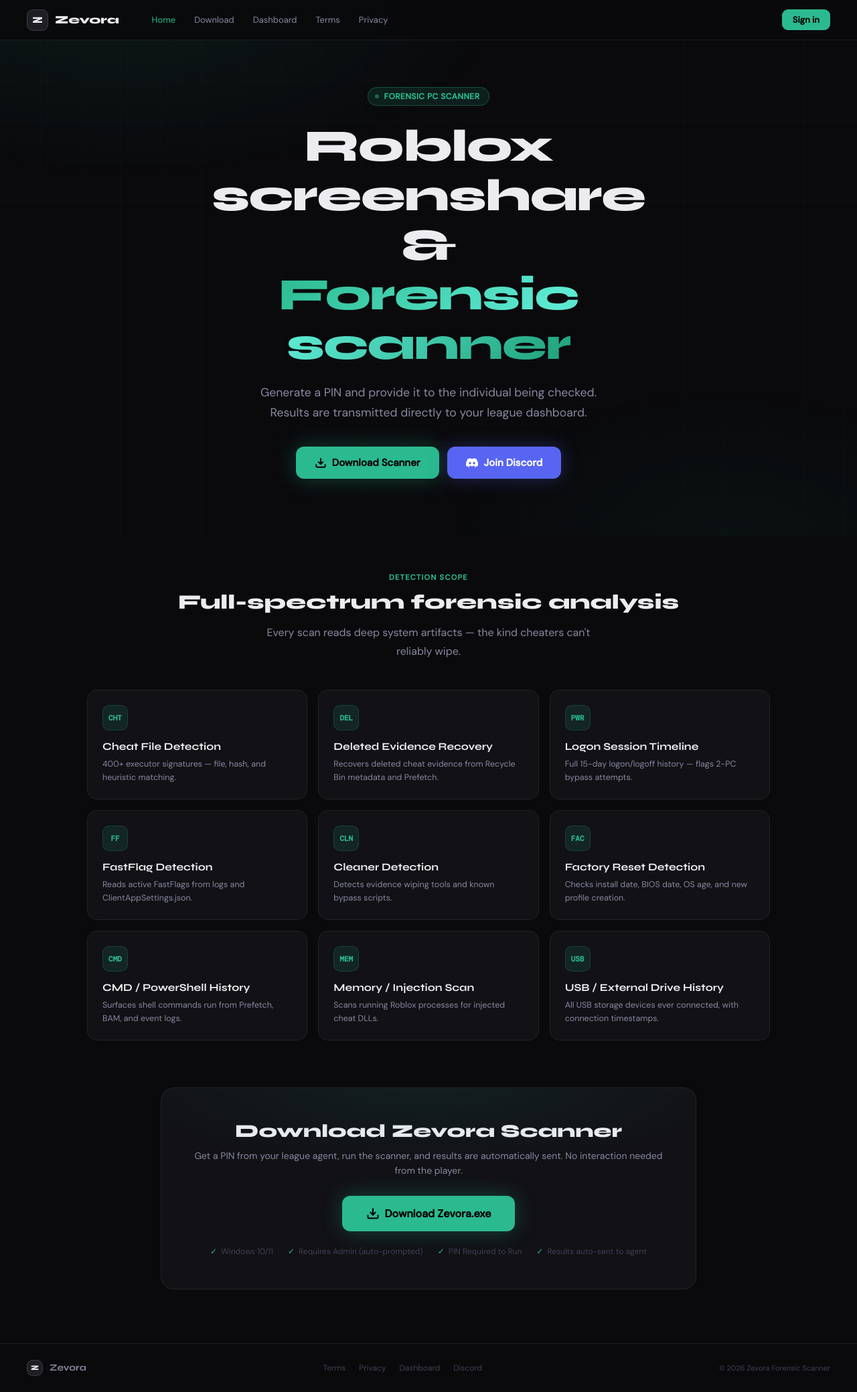
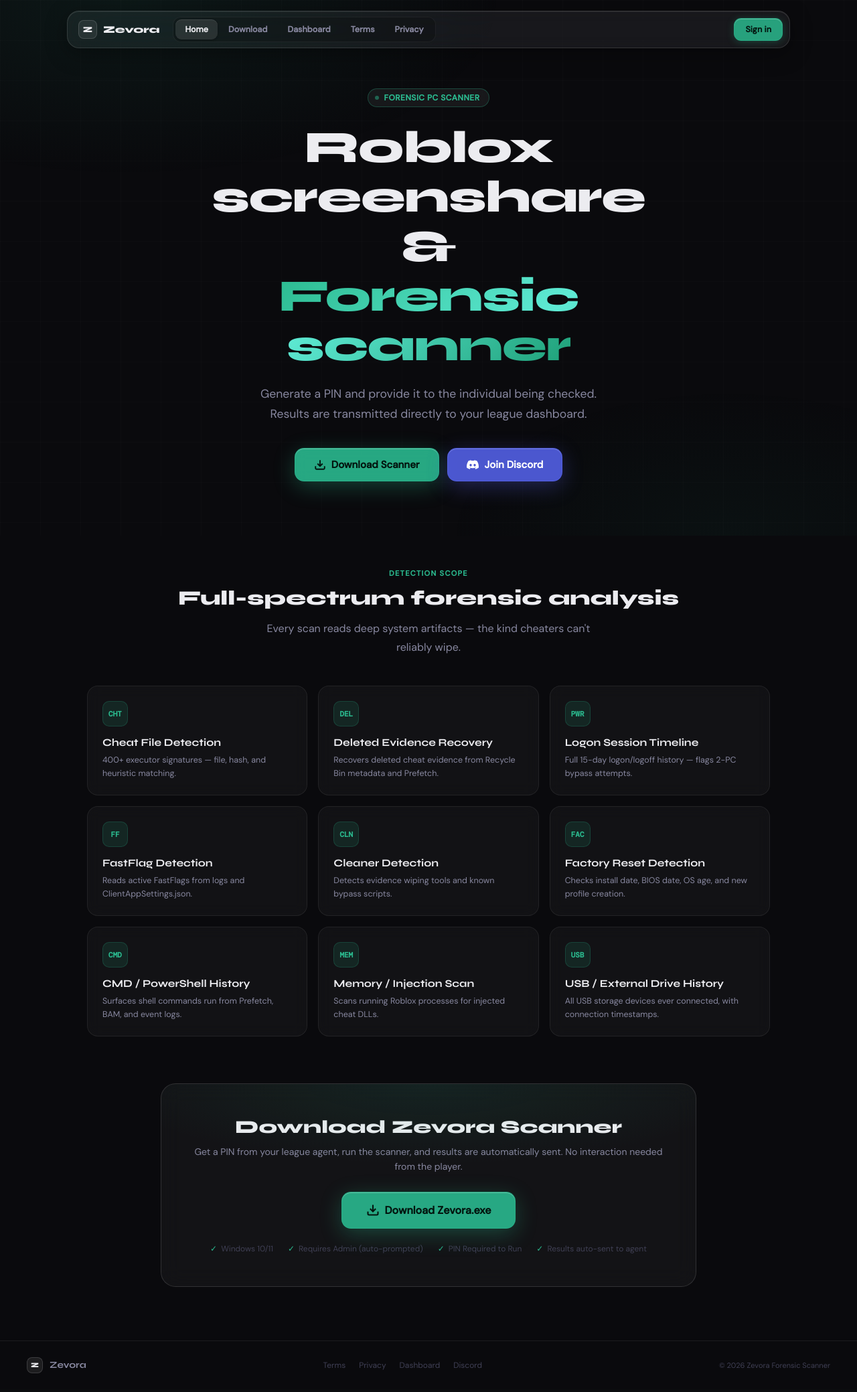
Before and after one commit to n0unt/pccheckersitee, a Flask app: page / in a window 1280 px wide. Shown: the whole page at 67% size. After the commit the page ends 2051 px from the top, so only its background shows below. Run offline with Flask 3, Linux system fonts and the light colour scheme; some libraries are stand-ins or nearby versions.

Commit message:
Revamp navigation and button styles for iOS 17
Updated navigation styles and button designs to reflect iOS 17 aesthetics. Adjusted layout and hover effects for improved user experience.

```diff
--- a/templates/home.html
+++ b/templates/home.html
@@ -29,34 +29,71 @@ body::after{
   background-size:60px 60px;
 }
 
-/* ── Nav — matches the reference screenshot ── */
+/* ── Floating glass nav — iOS 17 style ── */
+.nav-outer{position:sticky;top:0;z-index:100;padding:16px 20px 0;display:flex;justify-content:center;}
 nav{
-  position:sticky;top:0;z-index:100;
-  background:rgba(10,10,13,0.92);backdrop-filter:blur(20px);
-  border-bottom:1px solid var(--border);
-  height:60px;display:flex;align-items:center;padding:0 40px;
+  width:100%;max-width:1080px;
+  background:rgba(255,255,255,0.06);
+  backdrop-filter:blur(28px) saturate(180%);
+  -webkit-backdrop-filter:blur(28px) saturate(180%);
+  border:1px solid rgba(255,255,255,0.12);
+  border-radius:18px;
+  height:56px;display:flex;align-items:center;padding:0 10px 0 16px;
+  box-shadow:
+    0 8px 32px rgba(0,0,0,0.35),
+    inset 0 1px 0 rgba(255,255,255,0.08);
 }
-.brand{display:flex;align-items:center;gap:10px;text-decoration:none;margin-right:36px;}
-.mark{width:32px;height:32px;border-radius:9px;background:var(--s3);border:1px solid var(--border2);display:flex;align-items:center;justify-content:center;font-family:'Syne',sans-serif;font-size:13px;font-weight:800;color:var(--fg);flex-shrink:0;}
-.bname{font-family:'Syne',sans-serif;font-size:17px;font-weight:800;color:var(--fg);letter-spacing:-.01em;}
-.nav-links{display:flex;gap:2px;}
-.nav-links a{color:var(--fg2);text-decoration:none;font-size:13px;padding:6px 13px;border-radius:8px;transition:all .15s;}
-.nav-links a:hover{color:var(--fg);background:rgba(255,255,255,0.04);}
-.nav-links a.active{color:var(--accent);}
+.brand{display:flex;align-items:center;gap:9px;text-decoration:none;margin-right:20px;}
+.mark{width:28px;height:28px;border-radius:8px;background:rgba(255,255,255,0.08);border:1px solid rgba(255,255,255,0.14);display:flex;align-items:center;justify-content:center;font-family:'Syne',sans-serif;font-size:12px;font-weight:800;color:var(--fg);flex-shrink:0;}
+.bname{font-family:'Syne',sans-serif;font-size:15px;font-weight:800;color:var(--fg);letter-spacing:-.01em;}
+
+/* Pill-style nav links — glass segmented control */
+.nav-links{
+  display:flex;gap:2px;background:rgba(0,0,0,0.2);
+  border:1px solid rgba(255,255,255,0.06);border-radius:12px;padding:3px;
+}
+.nav-links a{
+  color:var(--fg2);text-decoration:none;font-size:12.5px;font-weight:600;
+  padding:7px 14px;border-radius:9px;transition:all .18s ease;
+  position:relative;
+}
+.nav-links a:hover{color:var(--fg);}
+.nav-links a.active{
+  color:var(--fg);
+  background:rgba(255,255,255,0.1);
+  box-shadow:0 1px 3px rgba(0,0,0,0.3), inset 0 1px 0 rgba(255,255,255,0.1);
+}
+
 .nav-r{margin-left:auto;display:flex;gap:8px;align-items:center;}
-.btn-ghost{color:var(--fg2);text-decoration:none;font-size:13px;padding:6px 14px;border:1px solid var(--border2);border-radius:9px;transition:all .15s;background:none;cursor:pointer;}
-.btn-ghost:hover{color:var(--fg);border-color:var(--accent);background:var(--accentg2);}
-.btn-accent{background:var(--accent);color:#000;text-decoration:none;font-size:13px;font-weight:700;padding:7px 16px;border-radius:9px;transition:all .15s;border:none;cursor:pointer;}
-.btn-accent:hover{background:var(--accent2);color:#fff;}
-.btn-discord-sm{display:flex;align-items:center;gap:7px;background:var(--discord);color:#fff;text-decoration:none;font-size:13px;font-weight:600;padding:7px 15px;border-radius:9px;transition:all .15s;border:none;cursor:pointer;}
-.btn-discord-sm:hover{background:var(--discord2);}
+.btn-ghost{
+  color:var(--fg2);text-decoration:none;font-size:12.5px;font-weight:600;
+  padding:8px 15px;border-radius:11px;transition:all .18s ease;
+  background:rgba(255,255,255,0.05);border:1px solid rgba(255,255,255,0.1);
+}
+.btn-ghost:hover{color:var(--fg);background:rgba(255,255,255,0.09);border-color:rgba(255,255,255,0.16);}
+.btn-accent{
+  background:rgba(43,186,143,0.85);color:#03150f;text-decoration:none;
+  font-size:12.5px;font-weight:700;padding:8px 16px;border-radius:11px;
+  transition:all .18s ease;border:1px solid rgba(43,186,143,0.4);
+  box-shadow:0 2px 12px rgba(43,186,143,0.25), inset 0 1px 0 rgba(255,255,255,0.25);
+}
+.btn-accent:hover{background:var(--accent);transform:translateY(-1px);}
+.btn-discord-sm{
+  display:flex;align-items:center;gap:6px;
+  background:rgba(88,101,242,0.8);color:#fff;text-decoration:none;
+  font-size:12.5px;font-weight:600;padding:8px 15px;border-radius:11px;
+  transition:all .18s ease;border:1px solid rgba(88,101,242,0.4);
+  box-shadow:0 2px 12px rgba(88,101,242,0.25), inset 0 1px 0 rgba(255,255,255,0.2);
+}
+.btn-discord-sm:hover{background:var(--discord);transform:translateY(-1px);}
 
 /* ── Hero ── */
-.hero{min-height:88vh;display:flex;align-items:center;justify-content:center;text-align:center;padding:70px 20px;position:relative;}
+.hero{min-height:86vh;display:flex;align-items:center;justify-content:center;text-align:center;padding:60px 20px;position:relative;}
 .hero-inner{max-width:800px;position:relative;z-index:1;}
 .hero-badge{
   display:inline-flex;align-items:center;gap:8px;
-  background:var(--accentg);border:1px solid rgba(43,186,143,0.3);
+  background:rgba(255,255,255,0.06);backdrop-filter:blur(12px);
+  border:1px solid rgba(43,186,143,0.3);
   border-radius:20px;padding:5px 14px 5px 10px;
   font-size:12px;font-weight:600;color:var(--accent);
   letter-spacing:.04em;text-transform:uppercase;margin-bottom:24px;
@@ -70,29 +107,32 @@ h1 span{
 }
 .hero-sub{font-size:1.1rem;color:var(--fg2);max-width:560px;margin:0 auto 36px;line-height:1.7;}
 .hero-btns{display:flex;gap:12px;justify-content:center;flex-wrap:wrap;}
+
 .btn-primary{
   display:inline-flex;align-items:center;gap:8px;
-  background:var(--accent);color:#000;text-decoration:none;
-  font-size:15px;font-weight:700;padding:14px 28px;border-radius:12px;
-  border:none;cursor:pointer;transition:all .2s;
-  box-shadow:0 0 32px rgba(43,186,143,0.3);
+  background:rgba(43,186,143,0.9);color:#03150f;text-decoration:none;
+  font-size:15px;font-weight:700;padding:14px 28px;border-radius:14px;
+  border:1px solid rgba(43,186,143,0.5);cursor:pointer;transition:all .2s;
+  box-shadow:0 8px 32px rgba(43,186,143,0.3), inset 0 1px 0 rgba(255,255,255,0.25);
+  backdrop-filter:blur(10px);
 }
-.btn-primary:hover{background:var(--accent2);color:#fff;box-shadow:0 0 40px rgba(43,186,143,0.45);transform:translateY(-1px);}
+.btn-primary:hover{background:var(--accent);box-shadow:0 8px 40px rgba(43,186,143,0.45);transform:translateY(-2px);}
 .btn-secondary{
   display:inline-flex;align-items:center;gap:8px;
-  background:transparent;color:var(--fg);text-decoration:none;
-  font-size:15px;font-weight:600;padding:14px 28px;border-radius:12px;
-  border:1px solid var(--border2);cursor:pointer;transition:all .2s;
+  background:rgba(255,255,255,0.06);backdrop-filter:blur(14px);
+  color:var(--fg);text-decoration:none;
+  font-size:15px;font-weight:600;padding:14px 28px;border-radius:14px;
+  border:1px solid rgba(255,255,255,0.14);cursor:pointer;transition:all .2s;
 }
-.btn-secondary:hover{background:rgba(255,255,255,0.04);border-color:var(--accent);}
+.btn-secondary:hover{background:rgba(255,255,255,0.1);border-color:rgba(255,255,255,0.22);transform:translateY(-2px);}
 .btn-discord-lg{
   display:inline-flex;align-items:center;gap:9px;
-  background:var(--discord);color:#fff;text-decoration:none;
-  font-size:15px;font-weight:700;padding:14px 28px;border-radius:12px;
-  border:none;cursor:pointer;transition:all .2s;
-  box-shadow:0 0 28px rgba(88,101,242,0.3);
+  background:rgba(88,101,242,0.85);backdrop-filter:blur(10px);color:#fff;text-decoration:none;
+  font-size:15px;font-weight:700;padding:14px 28px;border-radius:14px;
+  border:1px solid rgba(88,101,242,0.5);cursor:pointer;transition:all .2s;
+  box-shadow:0 8px 32px rgba(88,101,242,0.3), inset 0 1px 0 rgba(255,255,255,0.2);
 }
-.btn-discord-lg:hover{background:var(--discord2);box-shadow:0 0 36px rgba(88,101,242,0.45);transform:translateY(-1px);}
+.btn-discord-lg:hover{background:var(--discord);box-shadow:0 8px 40px rgba(88,101,242,0.45);transform:translateY(-2px);}
 
 /* ── Detection grid ── */
 .section{padding:70px 40px;max-width:1100px;margin:0 auto;}
@@ -101,19 +141,24 @@ h1 span{
 .section-sub{color:var(--fg2);font-size:1rem;margin:0 auto 44px;max-width:520px;line-height:1.7;text-align:center;}
 .grid{display:grid;grid-template-columns:repeat(auto-fill,minmax(290px,1fr));gap:16px;}
 .card{
-  background:var(--s1);border:1px solid var(--border);border-radius:15px;
+  background:rgba(255,255,255,0.035);backdrop-filter:blur(10px);
+  border:1px solid var(--border);border-radius:16px;
   padding:22px;transition:all .2s;position:relative;overflow:hidden;
 }
-.card::before{content:'';position:absolute;top:0;left:0;right:0;height:2px;background:linear-gradient(90deg,transparent,var(--accent),transparent);opacity:0;transition:.2s;}
-.card:hover{border-color:var(--border2);transform:translateY(-2px);background:var(--s2);}
+.card::before{content:'';position:absolute;top:0;left:0;right:0;height:1px;background:linear-gradient(90deg,transparent,rgba(43,186,143,0.5),transparent);opacity:0;transition:.2s;}
+.card:hover{border-color:var(--border2);transform:translateY(-2px);background:rgba(255,255,255,0.055);}
 .card:hover::before{opacity:1;}
 .card-icon{width:38px;height:38px;border-radius:10px;background:var(--accentg);border:1px solid rgba(43,186,143,0.2);display:flex;align-items:center;justify-content:center;font-family:'DM Mono',monospace;font-size:11px;font-weight:700;color:var(--accent);margin-bottom:14px;}
 .card h3{font-family:'Syne',sans-serif;font-size:0.98rem;font-weight:700;margin-bottom:7px;}
 .card p{font-size:12.5px;color:var(--fg2);line-height:1.6;}
 
 /* ── Download CTA ── */
-.dl-section{background:var(--s1);border:1px solid var(--border);border-radius:20px;padding:48px;margin:0 auto 80px;max-width:800px;text-align:center;position:relative;overflow:hidden;}
-.dl-section::before{content:'';position:absolute;inset:0;background:radial-gradient(ellipse 60% 40% at 50% 0%,rgba(43,186,143,0.08),transparent);pointer-events:none;}
+.dl-section{
+  background:rgba(255,255,255,0.04);backdrop-filter:blur(16px);
+  border:1px solid var(--border2);border-radius:22px;
+  padding:48px;margin:0 auto 80px;max-width:800px;text-align:center;position:relative;overflow:hidden;
+}
+.dl-section::before{content:'';position:absolute;inset:0;background:radial-gradient(ellipse 60% 40% at 50% 0%,rgba(43,186,143,0.1),transparent);pointer-events:none;}
 .dl-title{font-family:'Syne',sans-serif;font-size:1.7rem;font-weight:800;margin-bottom:10px;}
 .dl-sub{color:var(--fg2);font-size:14px;margin-bottom:26px;line-height:1.6;}
 .dl-info{display:flex;justify-content:center;gap:22px;flex-wrap:wrap;margin-top:22px;}
@@ -131,6 +176,7 @@ footer{border-top:1px solid var(--border);padding:24px 40px;display:flex;align-i
 </head>
 <body>
 
+<div class="nav-outer">
 <nav>
   <a href="/" class="brand">
     <div class="mark">Z</div>
@@ -150,7 +196,7 @@ footer{border-top:1px solid var(--border);padding:24px 40px;display:flex;align-i
     {% else %}
       {% if discord_login_url %}
       <a href="{{ discord_login_url }}" class="btn-discord-sm">
-        <svg width="15" height="15" viewBox="0 0 24 24" fill="currentColor"><path d="M20.317 4.37a19.79 19.79 0 0 0-4.885-1.515.074.074 0 0 0-.079.037c-.21.375-.444.864-.608 1.25a18.27 18.27 0 0 0-5.487 0 12.64 12.64 0 0 0-.617-1.25.077.077 0 0 0-.079-.037A19.736 19.736 0 0 0 3.677 4.37a.07.07 0 0 0-.032.027C.533 9.046-.32 13.58.099 18.057a.082.082 0 0 0 .031.057 19.9 19.9 0 0 0 5.993 3.03.078.078 0 0 0 .084-.028 14.09 14.09 0 0 0 1.226-1.994.076.076 0 0 0-.041-.106 13.107 13.107 0 0 1-1.872-.892.077.077 0 0 1-.008-.128 10.2 10.2 0 0 0 .372-.292.074.074 0 0 1 .077-.01c3.928 1.793 8.18 1.793 12.062 0a.074.074 0 0 1 .078.01c.12.098.246.198.373.292a.077.077 0 0 1-.006.127 12.299 12.299 0 0 1-1.873.892.076.076 0 0 0-.04.107c.36.698.772 1.362 1.225 1.993a.076.076 0 0 0 .084.028 19.834 19.834 0 0 0 6.001-3.03.077.077 0 0 0 .032-.054c.5-5.177-.838-9.674-3.549-13.66a.061.061 0 0 0-.031-.03zM8.02 15.33c-1.183 0-2.157-1.086-2.157-2.419 0-1.333.955-2.419 2.157-2.419 1.211 0 2.176 1.096 2.157 2.419 0 1.333-.946 2.419-2.157 2.419zm7.975 0c-1.183 0-2.157-1.086-2.157-2.419 0-1.333.955-2.419 2.157-2.419 1.211 0 2.176 1.096 2.157 2.419 0 1.333-.946 2.419-2.157 2.419z"/></svg>
+        <svg width="14" height="14" viewBox="0 0 24 24" fill="currentColor"><path d="M20.317 4.37a19.79 19.79 0 0 0-4.885-1.515.074.074 0 0 0-.079.037c-.21.375-.444.864-.608 1.25a18.27 18.27 0 0 0-5.487 0 12.64 12.64 0 0 0-.617-1.25.077.077 0 0 0-.079-.037A19.736 19.736 0 0 0 3.677 4.37a.07.07 0 0 0-.032.027C.533 9.046-.32 13.58.099 18.057a.082.082 0 0 0 .031.057 19.9 19.9 0 0 0 5.993 3.03.078.078 0 0 0 .084-.028 14.09 14.09 0 0 0 1.226-1.994.076.076 0 0 0-.041-.106 13.107 13.107 0 0 1-1.872-.892.077.077 0 0 1-.008-.128 10.2 10.2 0 0 0 .372-.292.074.074 0 0 1 .077-.01c3.928 1.793 8.18 1.793 12.062 0a.074.074 0 0 1 .078.01c.12.098.246.198.373.292a.077.077 0 0 1-.006.127 12.299 12.299 0 0 1-1.873.892.076.076 0 0 0-.04.107c.36.698.772 1.362 1.225 1.993a.076.076 0 0 0 .084.028 19.834 19.834 0 0 0 6.001-3.03.077.077 0 0 0 .032-.054c.5-5.177-.838-9.674-3.549-13.66a.061.061 0 0 0-.031-.03zM8.02 15.33c-1.183 0-2.157-1.086-2.157-2.419 0-1.333.955-2.419 2.157-2.419 1.211 0 2.176 1.096 2.157 2.419 0 1.333-.946 2.419-2.157 2.419zm7.975 0c-1.183 0-2.157-1.086-2.157-2.419 0-1.333.955-2.419 2.157-2.419 1.211 0 2.176 1.096 2.157 2.419 0 1.333-.946 2.419-2.157 2.419z"/></svg>
         Login
       </a>
       {% else %}
@@ -159,6 +205,7 @@ footer{border-top:1px solid var(--border);padding:24px 40px;display:flex;align-i
     {% endif %}
   </div>
 </nav>
+</div>
 
 <section class="hero">
   <div class="hero-inner">
```
